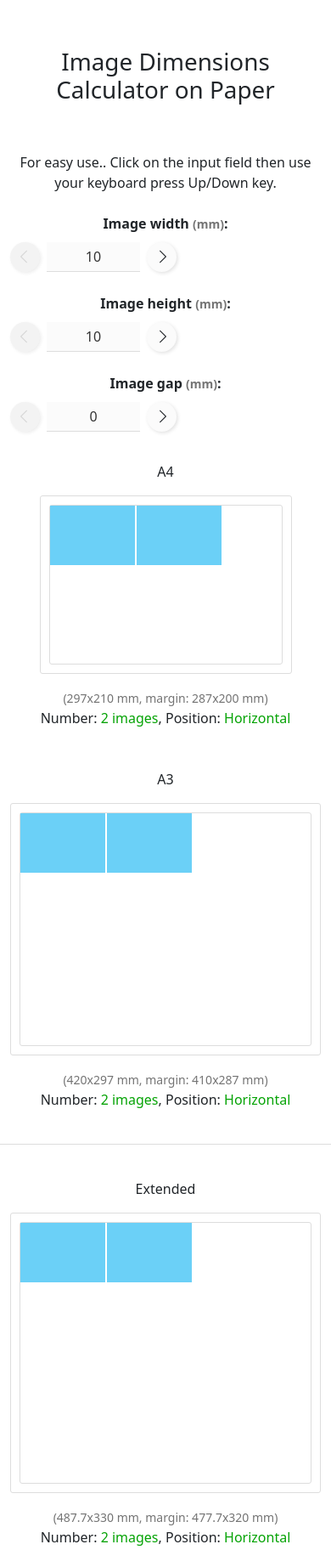
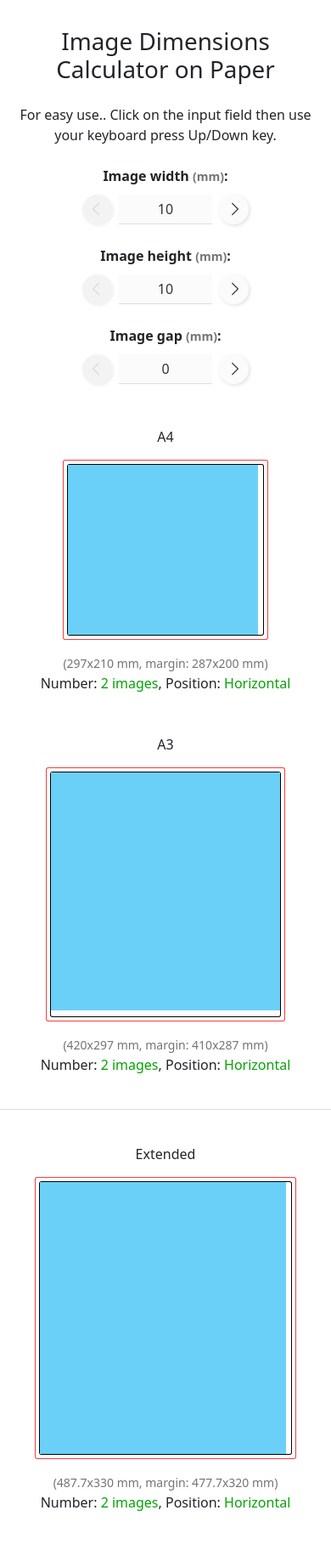
Before and after one commit to mohamed-hassan1/img-dimension-calculator-on-paper, a plain HTML site: page index.html in a window 390 px wide. Shown: the top 1824 px of the page at 85% size. Drawn offline with Linux system fonts and the light colour scheme.

Commit message:
inputs functions

```diff
--- a/css/style.css
+++ b/css/style.css
@@ -86,14 +86,14 @@
 }
 
 .paper-container .box .outer {
-  border: 1px solid #ddd;
-  border-radius: 3px;
-  padding: 10px;
+  box-shadow: 0px 0px 0px 1px #f53c3c;
+  border-radius: 2px;
+  padding: 5px;
 }
 
 .paper-container .box .inner {
-  border: 1px solid #ddd;
-  border-radius: 3px;
+  box-shadow: 0px 0px 0px 1px #000;
+  border-radius: 2px;
 }
 
 .paper-container .paper-row:not(:last-child) {
@@ -108,22 +108,22 @@
 
 .paper-container .a4 .outer {
   max-width: 297px;
-  height: 210px;
+  min-height: 210px;
 }
 
 .paper-container .a3 .outer {
   max-width: 420px;
-  height: 297px;
+  min-height: 297px;
 }
 
 .paper-container .extended .outer {
   max-width: 487.7px;
-  height: 330px;
+  min-height: 330px;
 }
 
 .paper-container .embossed .outer {
   max-width: 480px;
-  height: 330px;
+  min-height: 330px;
 }
 
 .paper-container .dimensions {
@@ -136,10 +136,7 @@
 }
 
 .paper-container .outer .paper {
-  width: 100px;
-  height: 70px;
   background-color: #6bd0f7;
-  margin: 0 2px 2px 0;
 }
 
 /* Start Responsive */
@@ -150,7 +147,23 @@
   }
 }
 
+@media only screen and (max-width: 1199px) {
+  .paper-container .a4 .outer {
+    max-width: 240px;
+  }
+  .paper-container .a3 .outer {
+    max-width: 280px;
+  }
+  .paper-container .extended .outer {
+    max-width: 305.7px;
+  }
+  .paper-container .embossed .outer {
+    max-width: 298px;
+  }
+}
+
 @media only screen and (max-width: 991px) {
+  .form-container .in-control,
   .form-container {
     display: flex;
     justify-content: center;
@@ -161,14 +174,16 @@
   .form-container .form-table {
     display: flex;
     flex-wrap: wrap;
-    padding-bottom: 35px;
+    padding-bottom: 25px;
     text-align: center;
+    justify-content: center;
   }
   .form-container .form-table input {
     text-align: center;
   }
-  .form-container .form-group:not(:last-child) {
-    padding: 0 25px 25px 0;
+  .form-container .form-group:not(:last-child),
+  .form-container .form-group {
+    padding: 0 12.5px 25px 12.5px;
   }
   .form-container input.form-control {
     max-width: 110px;
@@ -180,7 +195,4 @@
     justify-content: center;
     flex-direction: column;
   }
-  .form-container .form-group:not(:last-child) {
-    padding-right: 0px;
-  }
 }
--- a/index.html
+++ b/index.html
@@ -26,7 +26,7 @@
     <div class="row">
 
       <!-- ** Start Heading ** -->
-      <div class="col-12 text-center pt-5 mt-2 pb-5">
+      <div class="col-12 text-center pt-sm-5 mt-2 pb-sm-5 pt-4 pb-3">
         <h1>Image Dimensions Calculator on Paper</h1>
       </div>
 
@@ -79,14 +79,11 @@
       <div class="paper-container col">
         <div class="row paper-row flex-wrap flex-sm-nowrap">
           <!-- Start A4 Paper -->
-          <div class="box a4 col-sm-6 d-flex flex-column align-items-center mb-sm-0 mb-5">
+          <div class="box a4 col-sm-6 d-flex flex-column align-items-center mb-sm-0 mb-5" data-width="297" data-height="210" data-margin="10">
             <p class="fw-medium text-center">A4</p>
             <div class="outer w-100">
               <div class="inner w-100 h-100">
-                <div class="content d-flex">
-                  <div class="paper"></div>
-                  <div class="paper"></div>
-                </div>
+                <div class="content d-flex flex-wrap"></div>
               </div>
             </div>
             <div class="info text-center pt-3">
@@ -100,14 +97,11 @@
           </div>
           <!-- End A4 Paper -->
           <!-- Start A3 Paper -->
-          <div class="box a3 col-sm-6 d-flex flex-column align-items-center">
+          <div class="box a3 col-sm-6 d-flex flex-column align-items-center" data-width="420" data-height="297" data-margin="10">
             <p class="fw-medium text-center">A3</p>
             <div class="outer w-100">
               <div class="inner w-100 h-100">
-                <div class="content d-flex">
-                  <div class="paper"></div>
-                  <div class="paper"></div>
-                </div>
+                <div class="content d-flex flex-wrap"></div>
               </div>
             </div>
             <div class="info text-center pt-3">
@@ -123,14 +117,11 @@
         </div>
         <div class="row paper-row flex-wrap flex-sm-nowrap">
           <!-- Start Extended Paper -->
-          <div class="box extended col-sm-6 d-flex flex-column align-items-center mb-sm-0 mb-5">
+          <div class="box extended col-sm-6 d-flex flex-column align-items-center mb-sm-0 mb-5" data-width="487.7" data-height="330" data-margin="10">
             <p class="fw-medium text-center">Extended</p>
             <div class="outer w-100">
               <div class="inner w-100 h-100">
-                <div class="content d-flex">
-                  <div class="paper"></div>
-                  <div class="paper"></div>
-                </div>
+                <div class="content d-flex flex-wrap"></div>
               </div>
             </div>
             <div class="info text-center pt-3">
@@ -144,14 +135,11 @@
           </div>
           <!-- End Extended Paper -->
           <!-- Start Embossed Paper -->
-          <div class="box embossed col-sm-6 d-flex flex-column align-items-center">
+          <div class="box embossed col-sm-6 d-flex flex-column align-items-center" data-width="480" data-height="330" data-margin="10">
             <p class="fw-medium text-center">Embossed</p>
             <div class="outer w-100">
               <div class="inner w-100 h-100">
-                <div class="content d-flex">
-                  <div class="paper"></div>
-                  <div class="paper"></div>
-                </div>
+                <div class="content d-flex flex-wrap"></div>
               </div>
             </div>
             <div class="info text-center pt-3">
--- a/js/main.js
+++ b/js/main.js
@@ -2,7 +2,9 @@
 const IN_width = document.querySelector('#img_width'),
       IN_height = document.querySelector('#img_height'),
       IN_gap = document.querySelector('#img_gap'),
-      UI_form = document.querySelector('.form-table')
+      UI_form = document.querySelector('.form-table'),
+      UI_paperContainer = document.querySelector('.paper-container'),
+      UI_paperBox = UI_paperContainer.querySelectorAll('.box');
 
 let IN_val = {
   width: [IN_width, Number(IN_width.value) || 10],
@@ -16,6 +18,9 @@ document.addEventListener('DOMContentLoaded', init);
 
 // *** Global Functions ***
 function init() {
+
+  // Paper Init
+  addPaper();
 
   // Arrow Buttons
   UI_form.addEventListener('click', arrowFun);
@@ -77,6 +82,7 @@ function fieldsIn(e) {
   }
 }
 
+// Validate Inputs
 function validateIn() {
   for (let x in IN_val) {
     if (
@@ -89,3 +95,49 @@ function validateIn() {
   }
   this.value = parseFloat(this.value);
 }
+
+// Add Paper Elements
+
+function addPaper() {
+  UI_paperBox.forEach((item) => {
+    let boxWidth = Number(item.getAttribute('data-width')),
+        boxHeight = Number(item.getAttribute('data-height')),
+        boxMargin = Number(item.getAttribute('data-margin')),
+        safeWidth = boxWidth - boxMargin,
+        safeHeight = boxHeight - boxMargin,
+        gap = Number(IN_val['gap'][1]),
+        getWidth = parseInt(safeWidth / (IN_val['width'][1] + gap)),
+        getHeight = parseInt(safeHeight / (IN_val['height'][1] + gap)),
+        innerContent = item.querySelector('.inner .content'),
+        imgWidth = ((IN_val['width'][1] / safeWidth) * 100).toFixed(2),
+        imgHeight = (IN_val['height'][1]),
+
+        pos = 'Horizontal', paperLen;
+
+    if (getWidth === 0) { // Vertical
+      getWidth = 1;
+      imgWidth = 100;
+      pos = 'Vertical';
+    } else if (getHeight === 0) { // Horizontal
+      getHeight = 1;
+      imgHeight = 100;
+      pos = 'Horizontal';
+    }
+
+    paperLen = getWidth * getHeight
+
+    for (let i = 0; i < paperLen; i++) {
+      let div = document.createElement('div');
+      div.className = 'paper';
+      div.style.width = imgWidth + '%';
+      div.style.flex =  '0 0 ' + imgWidth + '%';
+      div.style.height = imgHeight + 'px';
+      div.style.marginRight = gap + 'px';
+      div.style.marginBottom = gap + 'px';
+      innerContent.appendChild(div);
+    }
+
+
+
+  });
+}
```
